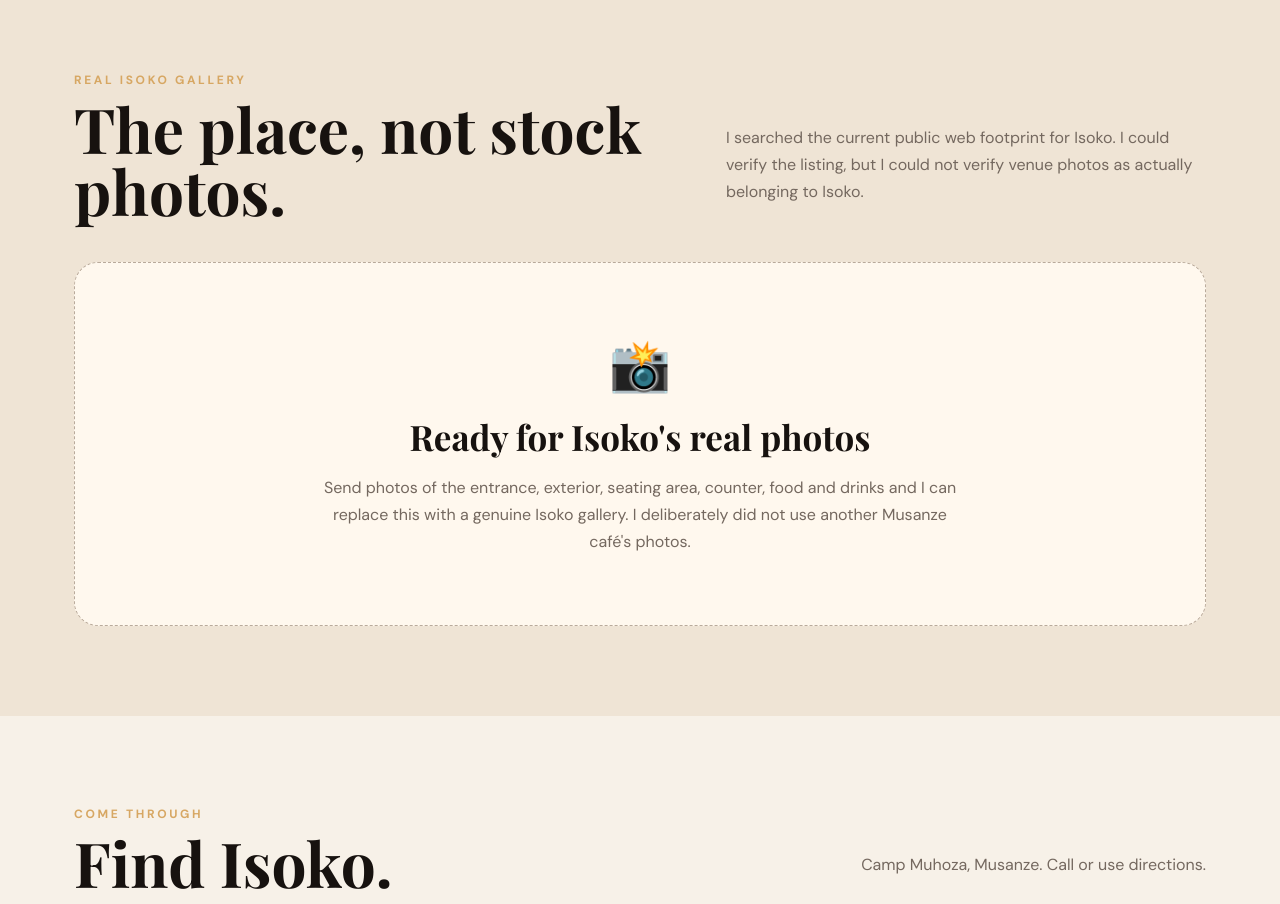
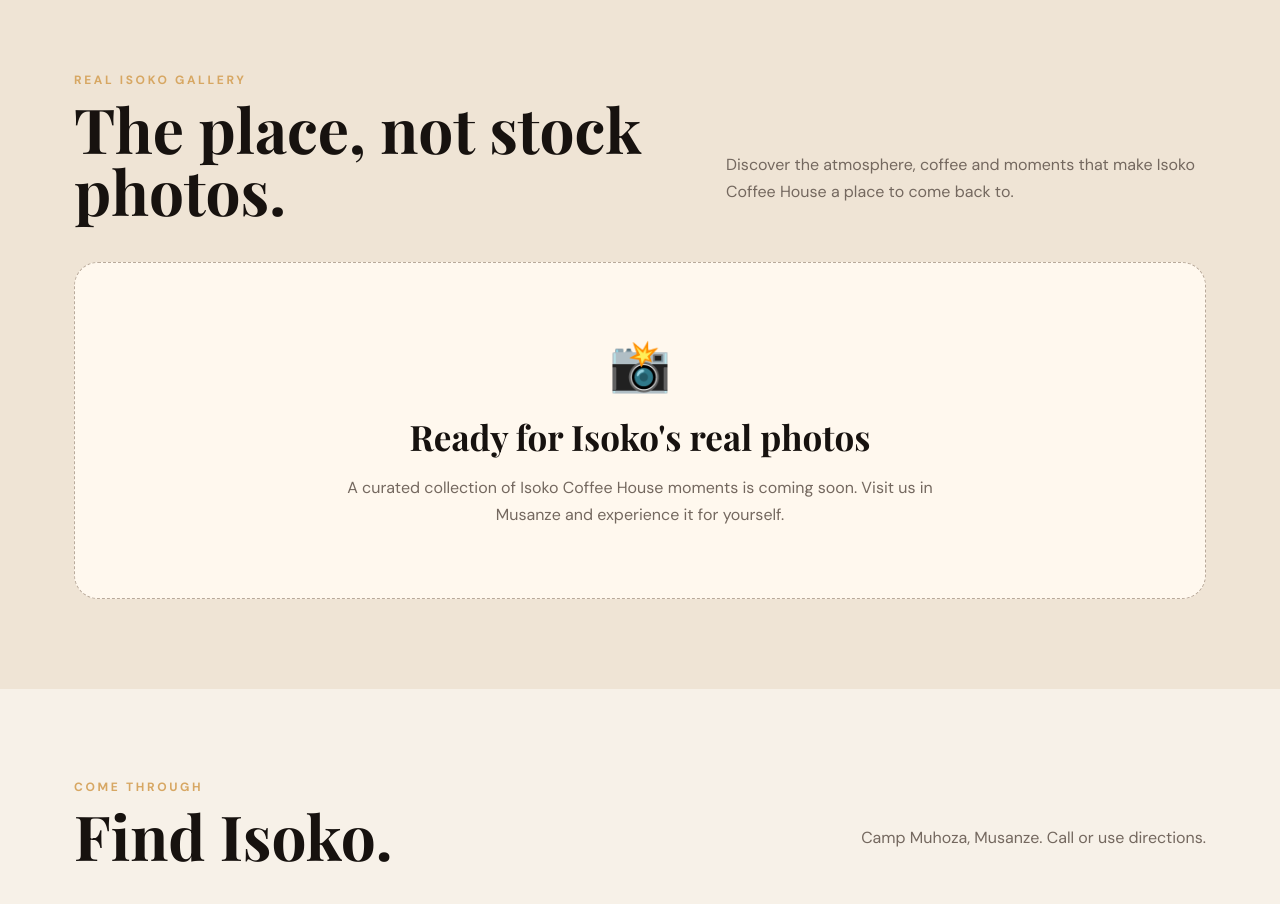
Before and after one commit to nezaneza201/isoko-coffee-house, a plain HTML site: page index.html in a window 1280 px wide. Shown: the part 4220-5124 px from the top of the page. Drawn offline with nearby package versions, Linux system fonts and the light colour scheme.

Commit message:
Polish gallery copy for client presentation

```diff
--- a/index.html
+++ b/index.html
@@ -6,7 +6,7 @@
 <section><div class="wrap intro"><div class="photo"></div><div><div class="kicker">The Isoko feeling</div><h2 style="font:700 clamp(42px,5vw,68px)/1 'Playfair Display';margin:12px 0 20px">Your local coffee stop, made special.</h2><p>Isoko Coffee House is located in Camp Muhoza, Musanze. Its supplied promotional material shows breakfast, lunch, dinner, fast food, coffee, tea, juices, smoothies and milkshakes, plus catering, luncheons and events.</p><div class="facts"><div class="fact"><b>05:30–00:00</b><span>Publicly listed daily hours</span></div><div class="fact"><b>Camp Muhoza</b><span>NM 63 St, Musanze</span></div><div class="fact"><b>+250 780 711 135</b><span>Phone</span></div></div></div></div></section>
 <section class="dark" id="menu"><div class="wrap"><div class="head"><div><div class="kicker">Official menu</div><h2>Food & drinks.</h2></div><p>Prices are transcribed from the menu cards you supplied. Some breakfast prices conflict between the supplied cards, so the owner should confirm the current prices before launch.</p></div><div class="menus" id="menuGrid"></div></div></section>
 <section id="services"><div class="wrap"><div class="head"><div><div class="kicker">What Isoko offers</div><h2>More than coffee.</h2></div><p>These services come directly from the Isoko promotional card you supplied.</p></div><div class="services"><div class="service"><span>🍳</span>Breakfast</div><div class="service"><span>🍛</span>Lunch</div><div class="service"><span>🍽️</span>Dinner</div><div class="service"><span>🎉</span>Catering</div><div class="service"><span>🥂</span>Luncheons</div><div class="service"><span>🎈</span>Events</div></div></div></section>
-<section class="gallery" id="gallery"><div class="wrap"><div class="head"><div><div class="kicker">Real Isoko gallery</div><h2>The place, not stock photos.</h2></div><p>I searched the current public web footprint for Isoko. I could verify the listing, but I could not verify venue photos as actually belonging to Isoko.</p></div><div class="gallerybox"><div class="icon">📸</div><h3>Ready for Isoko's real photos</h3><p>Send photos of the entrance, exterior, seating area, counter, food and drinks and I can replace this with a genuine Isoko gallery. I deliberately did not use another Musanze café's photos.</p></div></div></section>
+<section class="gallery" id="gallery"><div class="wrap"><div class="head"><div><div class="kicker">Real Isoko gallery</div><h2>The place, not stock photos.</h2></div><p>Discover the atmosphere, coffee and moments that make Isoko Coffee House a place to come back to.</p></div><div class="gallerybox"><div class="icon">📸</div><h3>Ready for Isoko's real photos</h3><p>A curated collection of Isoko Coffee House moments is coming soon. Visit us in Musanze and experience it for yourself.</p></div></div></section>
 <section id="visit"><div class="wrap"><div class="head"><div><div class="kicker">Come through</div><h2>Find Isoko.</h2></div><p>Camp Muhoza, Musanze. Call or use directions.</p></div><div class="visit"><div class="info"><h3>Visit information</h3><div class="row"><span class="label">Address</span><b>Camp Muhoza, NM 63 St</b></div><div class="row"><span class="label">Hours</span><b>05:30–00:00 daily</b></div><div class="row"><span class="label">Phone</span><a href="tel:+250780711135"><b>+250 780 711 135</b></a></div><div class="row"><span class="label">Parking</span><b>Available</b></div><div class="buttons"><a class="btn gold" href="tel:+250780711135">Call Isoko</a><a class="btn" style="border:1px solid var(--line)" href="https://wa.me/250780711135?text=Hello%20Isoko%20Coffee%20House" target="_blank">WhatsApp</a></div></div><div class="map"><div><div style="font-size:52px">📍</div><h3>Camp Muhoza · Musanze</h3><p>Open directions in Google Maps.</p><a class="btn" href="https://www.google.com/maps/search/?api=1&query=Isoko+Coffee+House+Musanze" target="_blank">Open Maps</a></div></div></div></div></section>
 <footer><div class="wrap footer"><div><div class="brand">ISOKO</div><p>Good coffee. Good moments. Isoko Coffee House · Musanze</p></div><small>© 2026 Isoko Coffee House</small></div></footer>
 <script>
```
